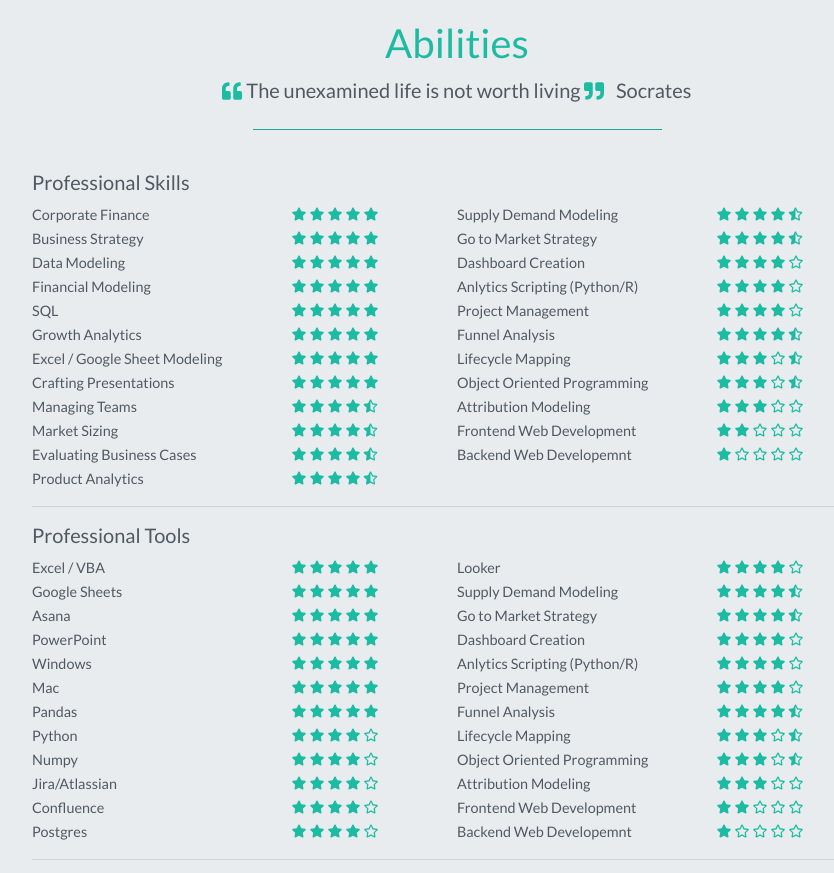
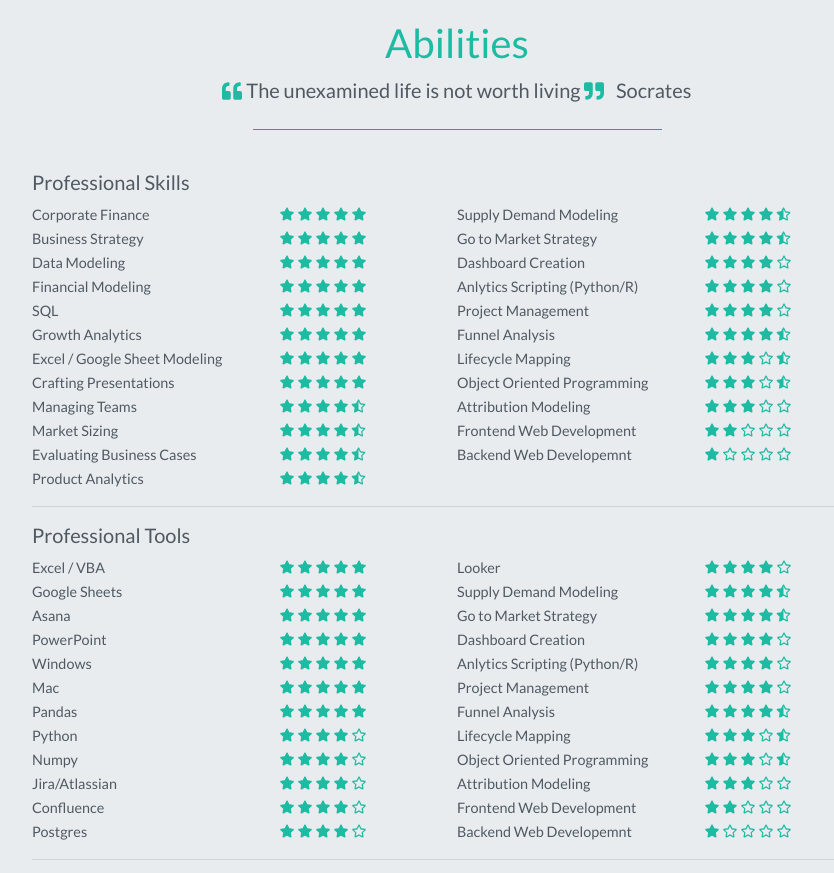
Before and after one commit to rightpt2/rightpt2.github.io, a plain HTML site: page index.html in a window 1280 px wide. Shown: the part 3485-4358 px from the top of the page, without its empty margins (183-1017 px from the left). Drawn offline with nearby package versions, Linux system fonts and the light colour scheme; some packages are replaced by stand-ins of ours; a script that the page names is missing.

Commit message:
fixed css and spacing for expereince section

```diff
--- a/index.html
+++ b/index.html
@@ -621,7 +621,9 @@
 									<i class="fas fa-star" data-fa-transform="shrink-3"></i>
 									<i class="fas fa-star" data-fa-transform="shrink-3"></i>
 								</span>
+							</li>
 
+							<li>
 								<span class='skill-title'>Asana</span>
 								<span class='skill-score'>
 									<i class="fas fa-star"  data-fa-transform="shrink-3"></i>
--- a/style.css
+++ b/style.css
@@ -213,7 +213,7 @@ ul {
 
 
 #skills .col-md-6{
-  padding:0px;
+  padding:0px 20px 0px 0px;
 }
 
 
```
